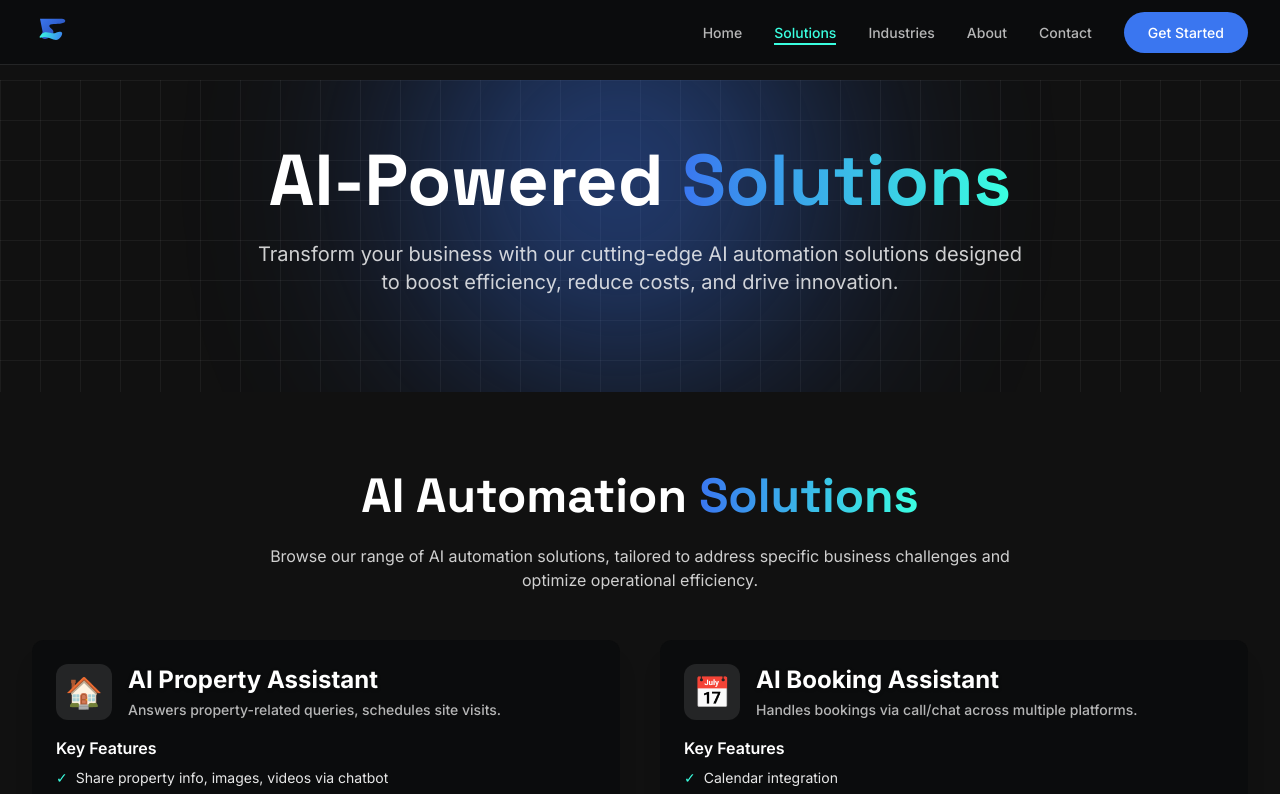
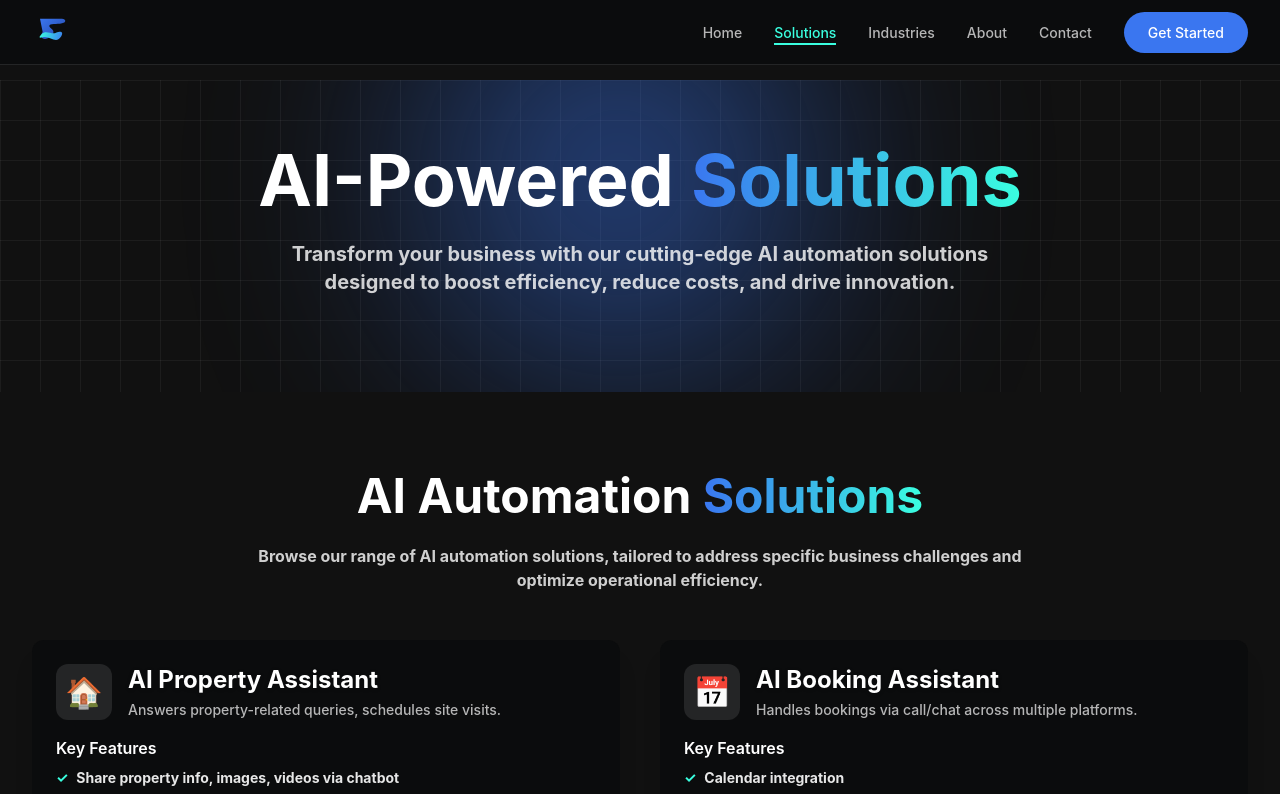
Before and after one commit to Sanju630-arch/fluxoagency, a Next.js app: page /solutions in a window 1280 px wide. Shown: the top 794 px of the page. Built offline with nearby package versions, Linux system fonts and the light colour scheme.

Commit message:
Update globals.css

```diff
--- a/src/app/globals.css
+++ b/src/app/globals.css
@@ -1,6 +1,7 @@
 @tailwind base;
 @tailwind components;
 @tailwind utilities;
+@import url('https://fonts.cdnfonts.com/css/sf-pro-display');
 
 :root {
   --primary: #3A76F0;    /* Neon Blue */
@@ -12,20 +13,25 @@
 @layer base {
   body {
     @apply bg-background text-white;
+    font-family: 'SF Pro Display', 'SF Pro', 'SF Pro Text', system-ui, sans-serif;
+    font-weight: 700;
   }
 }
 
 @layer components {
   .hero-heading {
-    @apply font-space font-bold text-5xl md:text-6xl lg:text-7xl text-white leading-tight;
+    @apply font-bold text-5xl md:text-6xl lg:text-7xl text-white leading-tight;
+    font-family: 'SF Pro Display', 'SF Pro', 'SF Pro Text', system-ui, sans-serif;
   }
 
   .section-heading {
-    @apply font-space font-bold text-3xl md:text-4xl lg:text-5xl text-white mb-6;
+    @apply font-bold text-3xl md:text-4xl lg:text-5xl text-white mb-6;
+    font-family: 'SF Pro Display', 'SF Pro', 'SF Pro Text', system-ui, sans-serif;
   }
 
   .sub-heading {
-    @apply font-space font-semibold text-2xl md:text-3xl text-white mb-4;
+    @apply font-semibold text-2xl md:text-3xl text-white mb-4;
+    font-family: 'SF Pro Display', 'SF Pro', 'SF Pro Text', system-ui, sans-serif;
   }
 
   .card {
```
